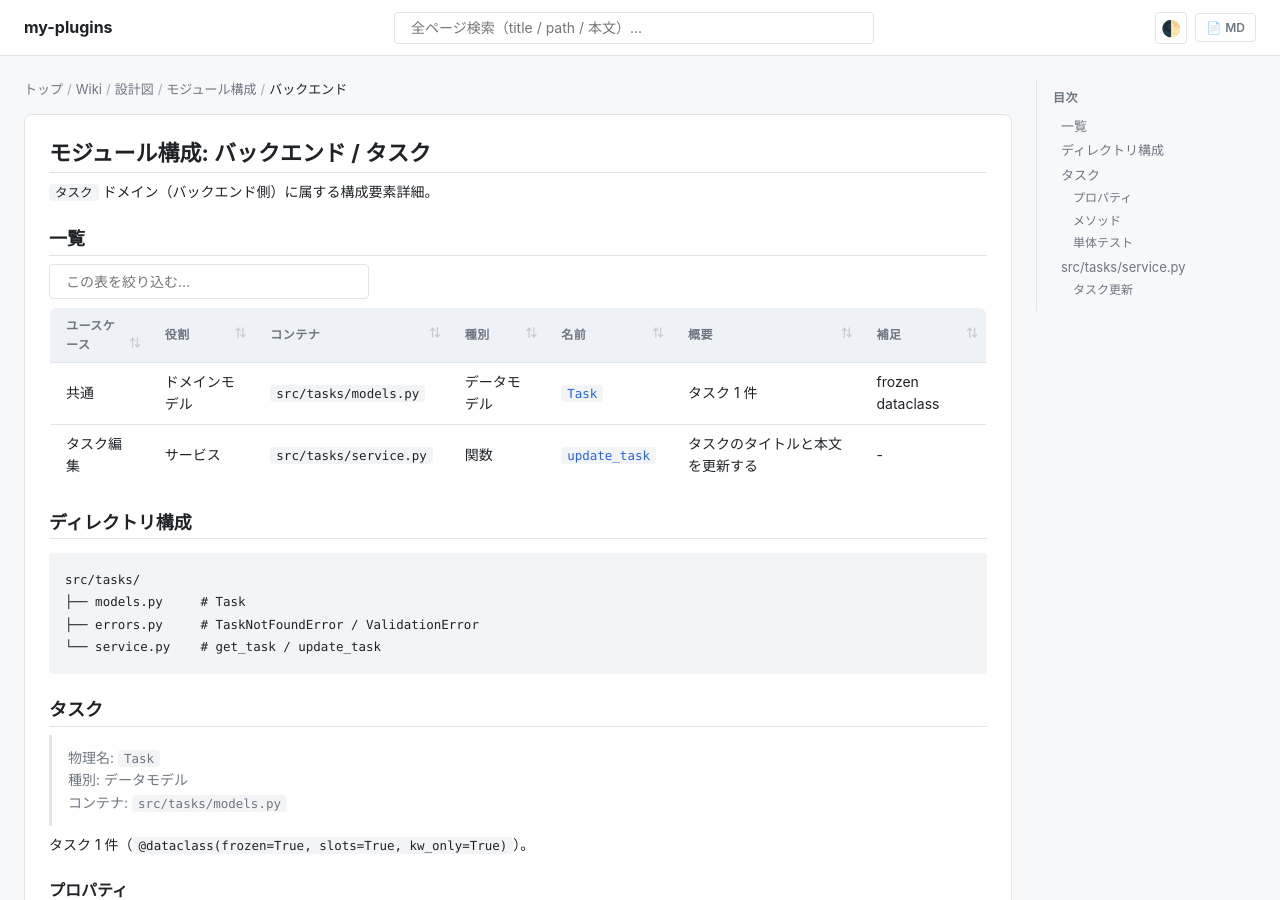
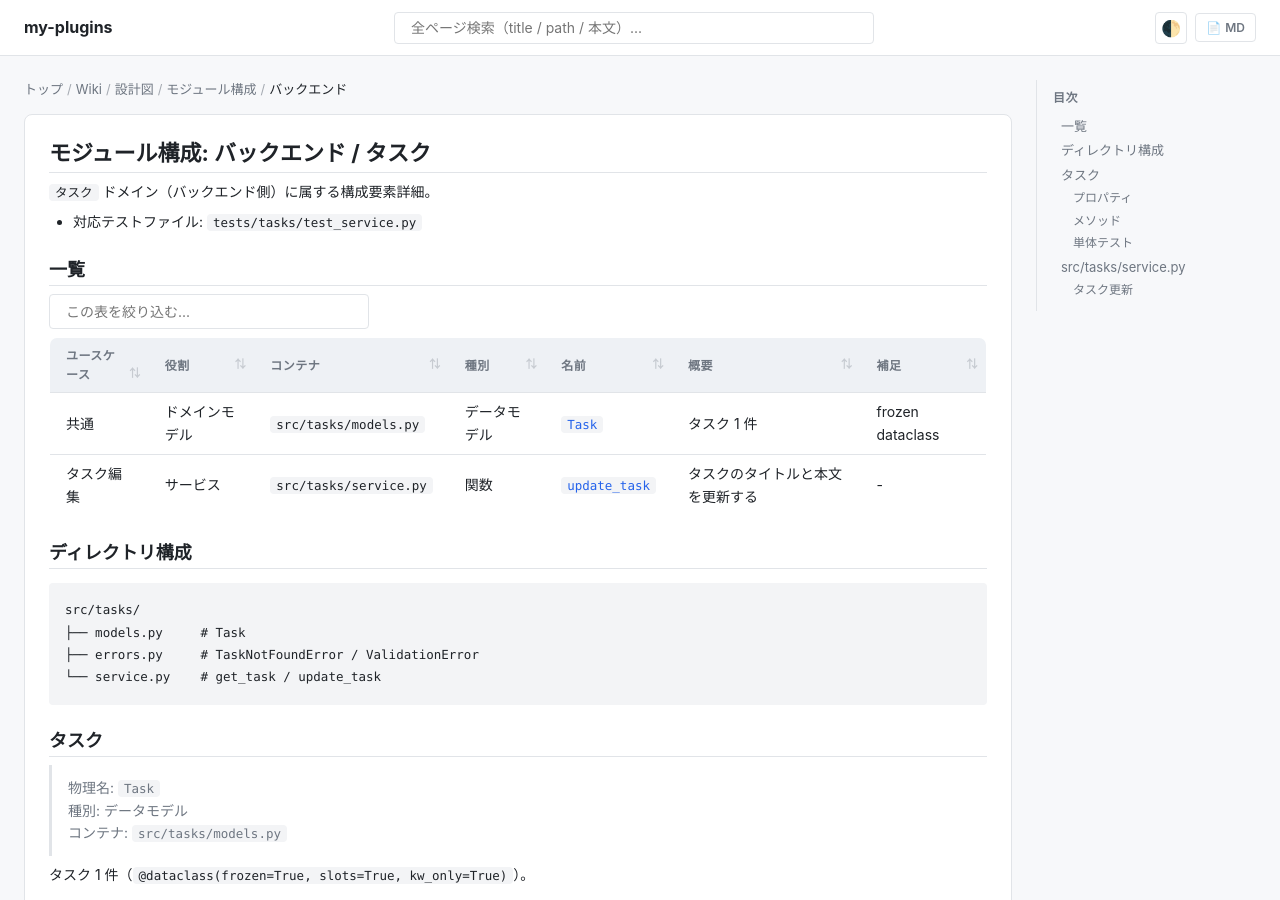
Before and after one commit to shuhei1101/ai-monitor-e2e, a Jekyll site: the page built from docs/wiki/設計図/モジュール構成/バックエンド/タスク.py.md, in a window 1280 px wide and 900 px high. Built offline with Jekyll 4.4.1, drawn with Linux system fonts in a browser that asks for light colours; our own code applies the rules of GitHub Pages for plain Markdown files.

Commit message:
docs: 対応テストファイルをモジュール構成に記入

```diff
--- a/docs/wiki/設計図/モジュール構成/バックエンド/タスク.py.md
+++ b/docs/wiki/設計図/モジュール構成/バックエンド/タスク.py.md
@@ -5,6 +5,8 @@ template_version: 1.1.0
 # モジュール構成: バックエンド / タスク
 
 `タスク` ドメイン（バックエンド側）に属する構成要素詳細。
+
+- 対応テストファイル: `tests/tasks/test_service.py`
 
 ## 一覧
 
```
